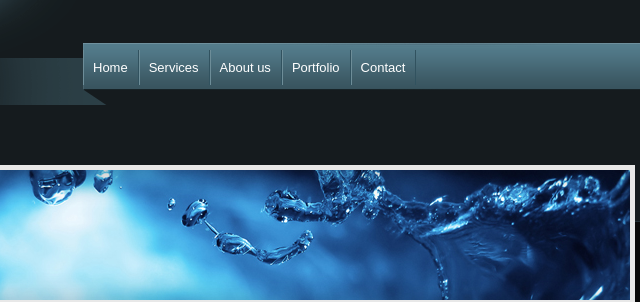
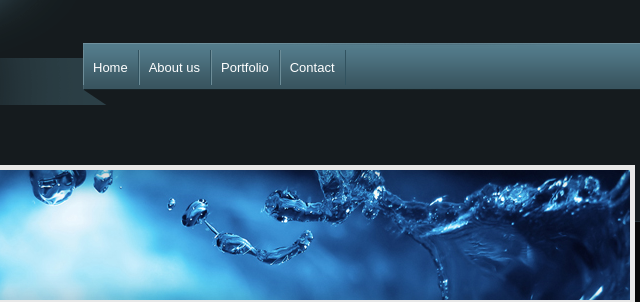
Before and after one commit to kopwei/fanguan-proj, a plain HTML site: page contact.html in a window 1280 px wide. Shown: the top 302 px of the page, 463-1103 px from the left. Drawn offline with Linux system fonts and the light colour scheme.

Commit message:
remove service link

```diff
--- a/contact.html
+++ b/contact.html
@@ -46,7 +46,6 @@ jQuery(document).ready(function(){
       <div class="menu">
         <ul>
           <li><a href="index.html" class="active">Home</a></li>
-          <li><a href="services.html">Services</a></li>
           <li><a href="services.html">About us</a></li>
           <li><a href="portfolio.html">Portfolio</a></li>
           <li><a href="contact.html">Contact</a></li>
```
Also changed, not shown: index.html (+0 -1 lines), portfolio.html (+0 -1 lines), services.html (+0 -1 lines).
